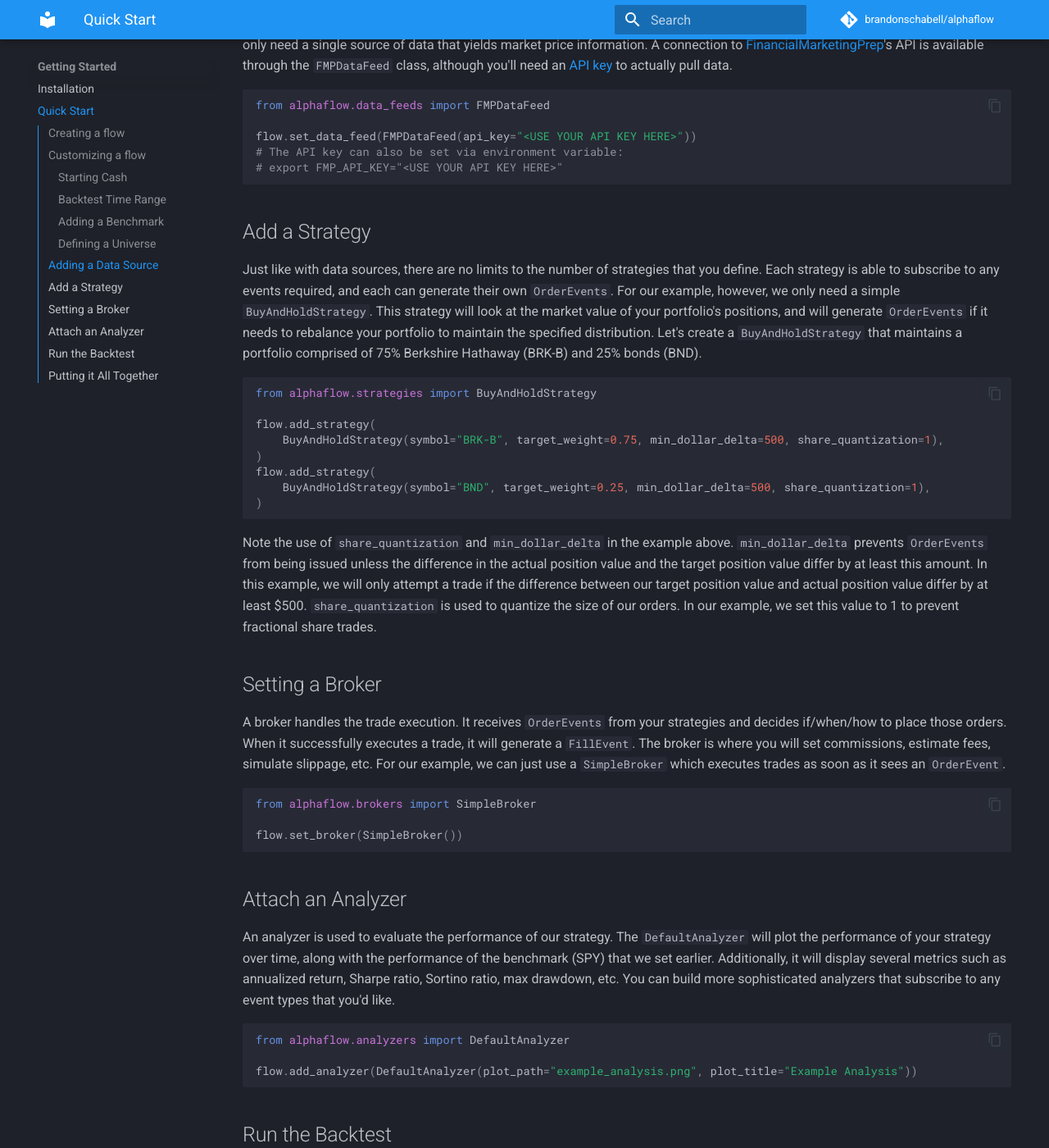
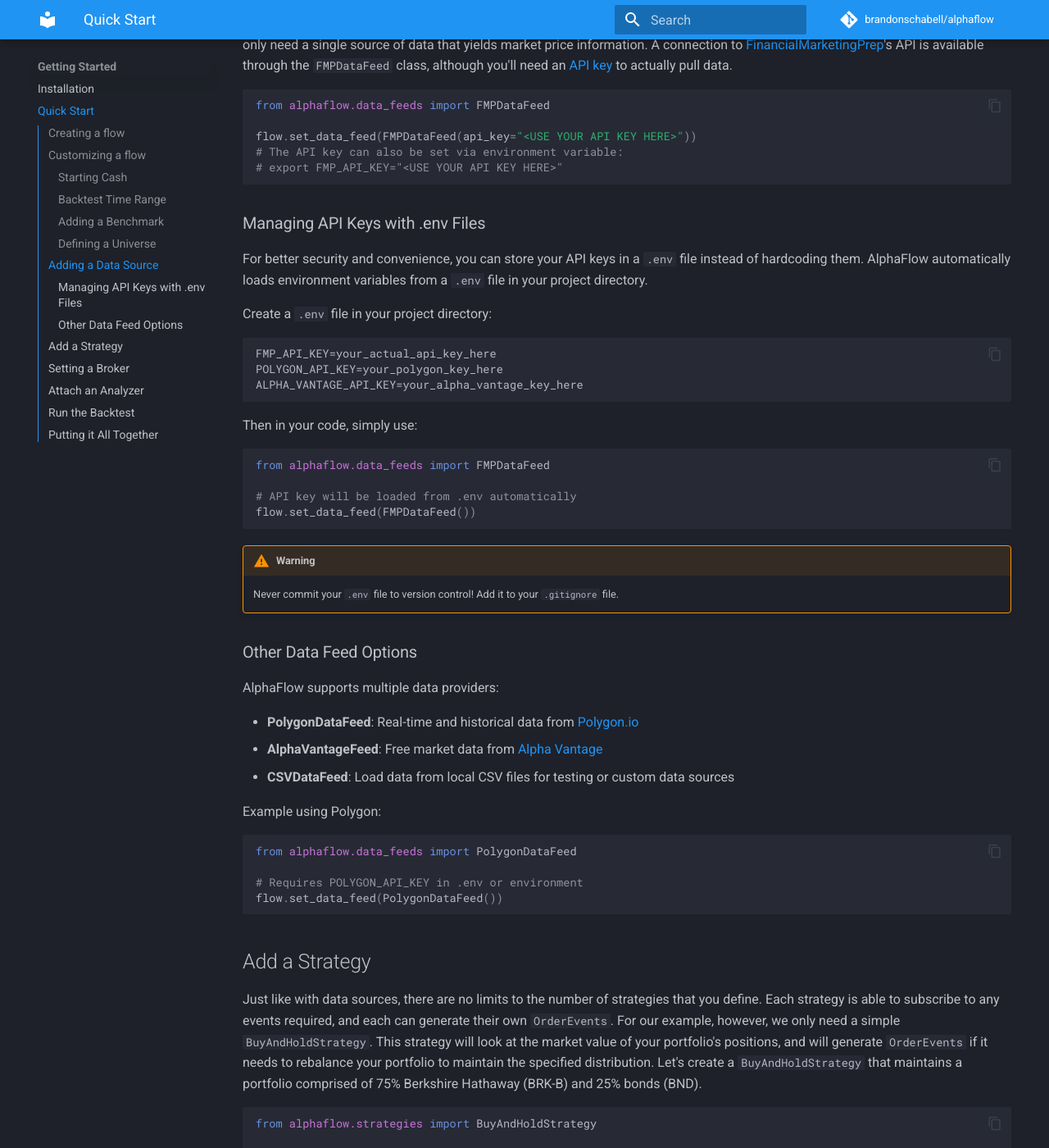
Before and after one commit to brandonschabell/alphaflow, an MkDocs documentation site: the page built from docs/getting_started.md, in a window 1280 px wide and 1400 px high, scrolled down 1660 px. Shown: the whole window at 82% size. Built offline with MkDocs 1.6.1 and Material for MkDocs 9.7.7, drawn with Linux system fonts in a browser that asks for light colours; comment, search, counter and statistics services are not loaded; the version menu is left out.

Commit message:
Adds documentation for polygon datafeed and dotenv env loading

````diff
--- a/docs/getting_started.md
+++ b/docs/getting_started.md
@@ -56,6 +56,45 @@ from alphaflow.data_feeds import FMPDataFeed
 flow.set_data_feed(FMPDataFeed(api_key="<USE YOUR API KEY HERE>"))
 # The API key can also be set via environment variable:
 # export FMP_API_KEY="<USE YOUR API KEY HERE>"
+```
+
+### Managing API Keys with .env Files
+For better security and convenience, you can store your API keys in a `.env` file instead of hardcoding them. AlphaFlow automatically loads environment variables from a `.env` file in your project directory.
+
+Create a `.env` file in your project directory:
+
+```
+FMP_API_KEY=your_actual_api_key_here
+POLYGON_API_KEY=your_polygon_key_here
+ALPHA_VANTAGE_API_KEY=your_alpha_vantage_key_here
+```
+
+Then in your code, simply use:
+
+```python
+from alphaflow.data_feeds import FMPDataFeed
+
+# API key will be loaded from .env automatically
+flow.set_data_feed(FMPDataFeed())
+```
+
+!!! warning
+    Never commit your `.env` file to version control! Add it to your `.gitignore` file.
+
+### Other Data Feed Options
+AlphaFlow supports multiple data providers:
+
+- **PolygonDataFeed**: Real-time and historical data from [Polygon.io](https://polygon.io/)
+- **AlphaVantageFeed**: Free market data from [Alpha Vantage](https://www.alphavantage.co/)
+- **CSVDataFeed**: Load data from local CSV files for testing or custom data sources
+
+Example using Polygon:
+
+```python
+from alphaflow.data_feeds import PolygonDataFeed
+
+# Requires POLYGON_API_KEY in .env or environment
+flow.set_data_feed(PolygonDataFeed())
 ```
 
 ## Add a Strategy
````
Also changed, not shown: docs/api/data_feeds.md (+8 -0 lines).
